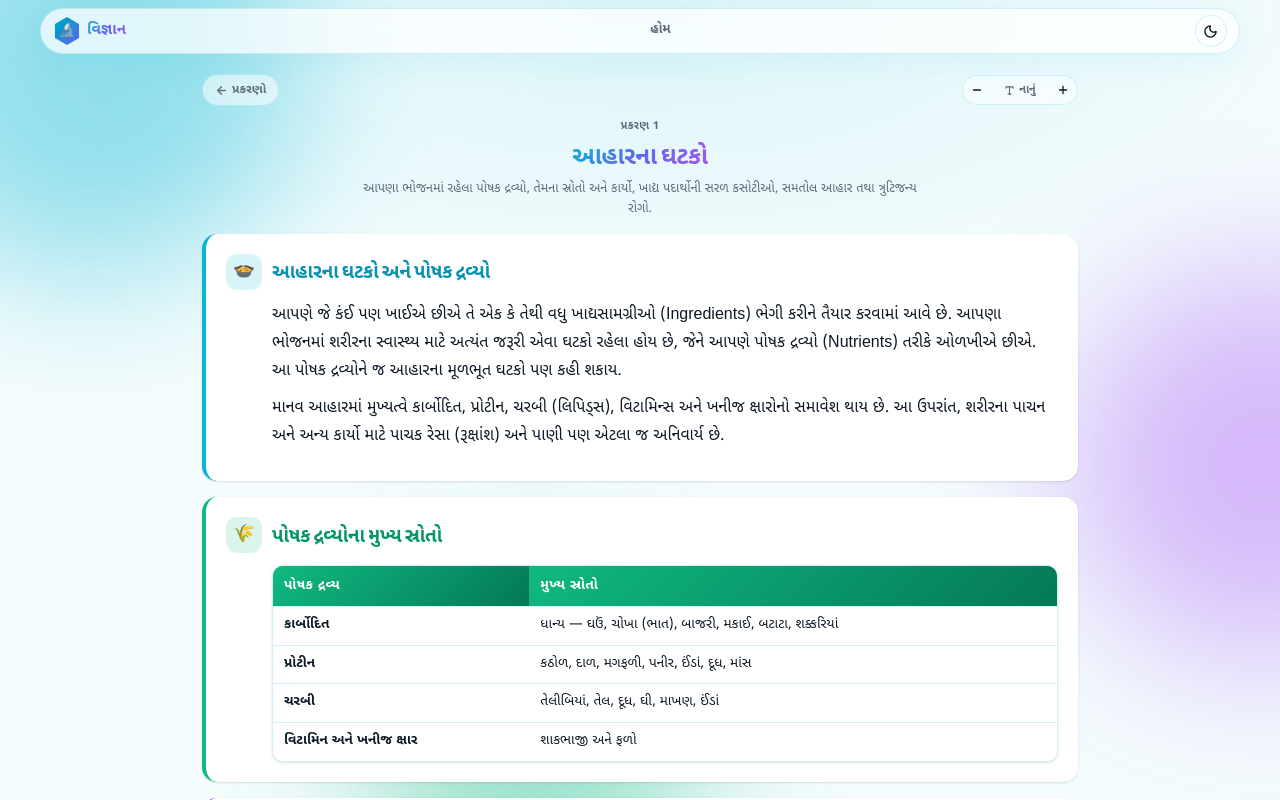
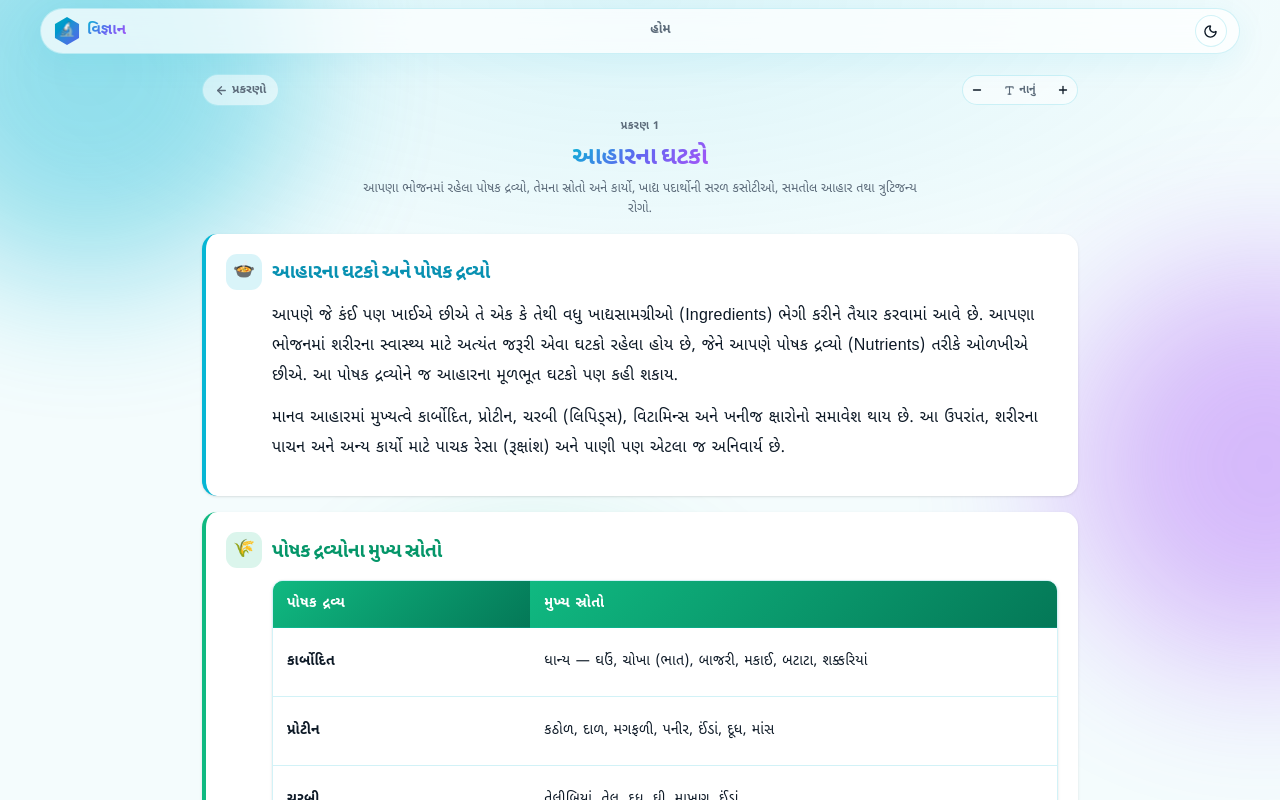
Before and after one commit to GyanAcademy01/Science, a Next.js app: page /chapter/std6/ch1/theory in a window 1280 px wide. Shown: the top 800 px of the page. Built offline with nearby package versions, Linux system fonts and the light colour scheme.

Commit message:
Enhance Gujarati typography word spacing line height and table cell bullet point formatting

```diff
--- a/src/app/globals.css
+++ b/src/app/globals.css
@@ -432,10 +432,12 @@ h4 {
 
 .reader {
   font-size: var(--font-scale);
-  line-height: 1.75;
+  line-height: 1.85;
+  word-spacing: 0.06em;
+  letter-spacing: 0.012em;
 }
 .reader p {
-  margin-block: 0.6em;
+  margin-block: 0.8em;
 }
 
 /* Tables always scroll rather than break layout */
@@ -455,16 +457,18 @@ h4 {
   color: #fff;
   font-weight: 700;
   text-align: start;
-  padding: 8px 11px;
-  font-size: 0.86em;
+  padding: 10px 14px;
+  font-size: 0.88em;
+  word-spacing: 0.06em;
 }
 .table-wrap thead tr {
   background: var(--grad-brand);
 }
 .table-wrap tbody td {
-  padding: 7px 11px;
+  padding: 10px 14px;
   border-top: 1px solid var(--stroke);
   vertical-align: top;
+  word-spacing: 0.06em;
 }
 .table-wrap tbody tr:nth-child(even) {
   background: var(--surface-2);
--- a/src/components/ui/DataTable.tsx
+++ b/src/components/ui/DataTable.tsx
@@ -4,6 +4,63 @@ export interface TableThemeProps {
   headerGrad?: string;
   borderColor?: string;
   titleColor?: string;
+}
+
+/** 💡 કોષ્ટક કોષમાં રહેલ લખાણ (બુલેટ પોઇન્ટ્સ, ન્યૂ-લાઇન્સ) ને સુંદર અને છૂટુંછવાયું ફોર્મેટ કરે છે */
+function FormattedCell({ text }: { text: string }) {
+  if (!text) return null;
+
+  // Split lines by newline
+  const lines = text.split("\n").filter((l) => l.trim().length > 0);
+
+  return (
+    <div
+      className="flex flex-col gap-2.5 text-[0.88rem] leading-[1.8] tracking-[0.015em]"
+      style={{ wordSpacing: "0.06em" }}
+    >
+      {lines.map((line, idx) => {
+        const trimmed = line.trim();
+
+        // If line contains multiple bullet points like "- item 1 - item 2"
+        if (trimmed.includes(" - ") && !trimmed.startsWith("http")) {
+          const parts = trimmed
+            .split(/(?=\s+-\s+)/)
+            .map((p) => p.replace(/^\s*-\s*/, "").trim())
+            .filter(Boolean);
+
+          if (parts.length > 1) {
+            return (
+              <ul key={idx} className="flex flex-col gap-2 pl-0.5">
+                {parts.map((pt, pidx) => (
+                  <li key={pidx} className="flex items-start gap-2.5">
+                    <span className="mt-[0.55em] h-1.5 w-1.5 shrink-0 rounded-full bg-cyan-500/80 shadow-xs" />
+                    <span className="flex-1">{pt}</span>
+                  </li>
+                ))}
+              </ul>
+            );
+          }
+        }
+
+        // Single bullet point starting with "- " or "• "
+        if (trimmed.startsWith("- ") || trimmed.startsWith("• ")) {
+          const cleanText = trimmed.replace(/^[-•]\s*/, "");
+          return (
+            <div key={idx} className="flex items-start gap-2.5">
+              <span className="mt-[0.55em] h-1.5 w-1.5 shrink-0 rounded-full bg-cyan-500/80 shadow-xs" />
+              <span className="flex-1">{cleanText}</span>
+            </div>
+          );
+        }
+
+        return (
+          <p key={idx} className="mb-0">
+            {line}
+          </p>
+        );
+      })}
+    </div>
+  );
 }
 
 /** Theory ની કોષ્ટકો — mobile પર આડું scroll થાય છે, layout તૂટતું નથી */
@@ -31,7 +88,8 @@ export function DataTable({
             {data.headers.map((h) => (
               <th
                 key={h}
-                className="px-3 py-2.5 text-[0.82rem] font-bold tracking-wide text-white"
+                className="px-4 py-3 text-[0.85rem] font-bold tracking-wide text-white"
+                style={{ wordSpacing: "0.06em" }}
               >
                 {h}
               </th>
@@ -47,11 +105,11 @@ export function DataTable({
               {row.map((cell, cellIndex) => (
                 <td
                   key={`${row[0]}-${rowIndex}-${cellIndex}`}
-                  className={`px-3 py-2 text-[0.85rem] ${
-                    cellIndex === 0 ? "font-bold text-[var(--fg)]" : ""
+                  className={`px-4 py-3.5 align-top ${
+                    cellIndex === 0 ? "font-bold text-[var(--fg)] min-w-[130px] sm:min-w-[170px]" : ""
                   }`}
                 >
-                  {cell}
+                  <FormattedCell text={cell} />
                 </td>
               ))}
             </tr>
```
